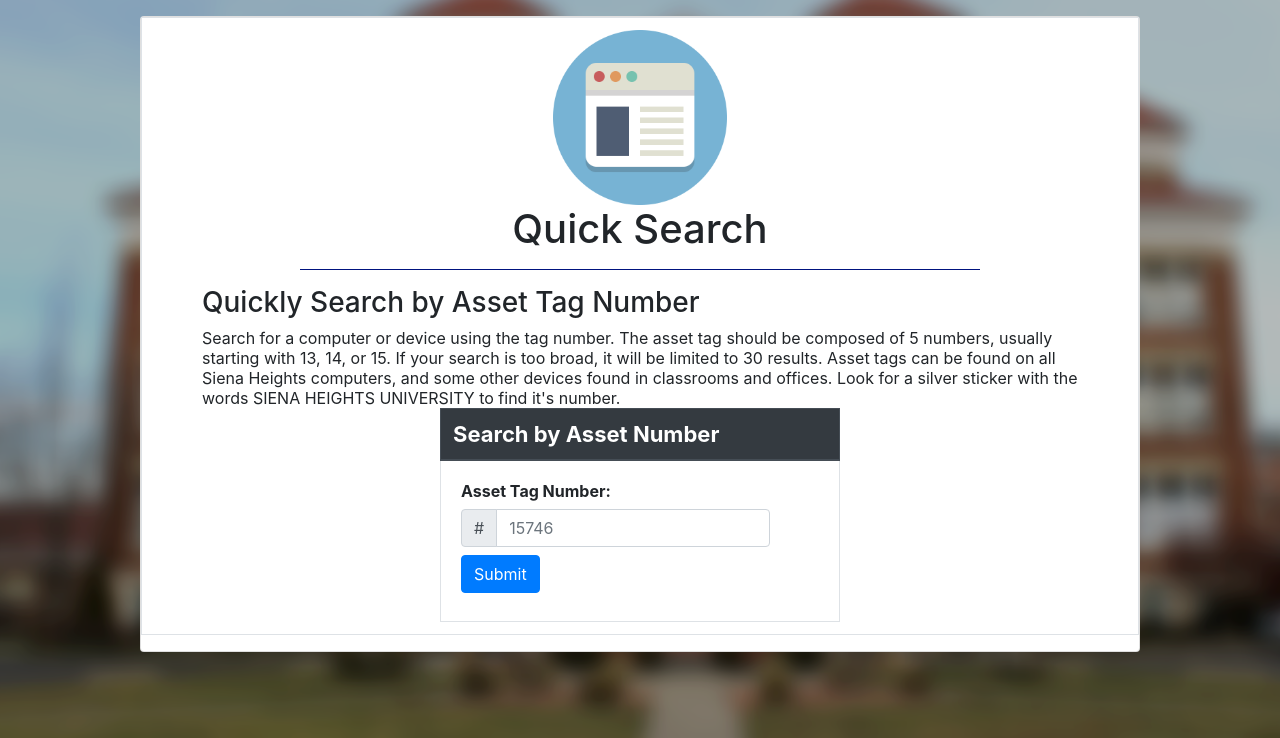
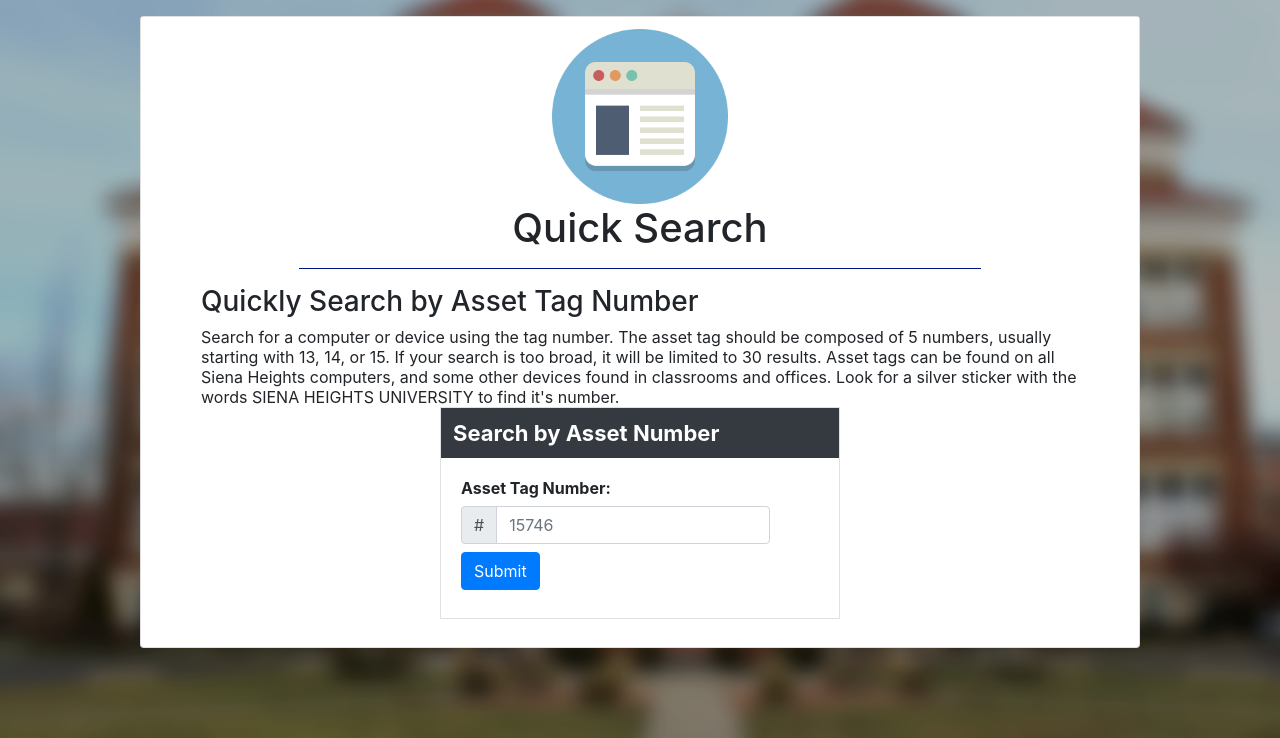
Before and after one commit to applessmillion/JadExplorer, a PHP site: page /search.php in a window 1280 px wide. Shown: the part 62-800 px from the top of the page. Run offline with PHP 8.4, Linux system fonts and the light colour scheme.

Commit message:
Adjusting table borders
The entire page will no longer have a table with a border. This also affected other tables, so I've added borders where needed.

```diff
--- a/web/search.php
+++ b/web/search.php
@@ -59,9 +59,9 @@ if(isset($_GET["assettag"])) {
 					<div class="m-4" style="max-width=50%"><p><?php echo $text_search_results_null_desc; ?></p></div>
 			<?php	} ?>
 			<?php echo $widget_webpage_border; ?>
-					<table width="85%" align="center">
+					<table width="85%" align="center" class="table-bordered">
 						<thead class="thead-dark">
-							<tr class="text-center">
+							<tr class="text-center border">
 								<th>
 									<b style="font-size:<?php echo $table_tagcol_text_size . '">' . $text_search_results_head1; ?></b>
 								</th>
@@ -75,7 +75,7 @@ if(isset($_GET["assettag"])) {
 						</thead>
 <?php
 		while ($obj = mysqli_fetch_object($search_query)) { ?>
-			<tr>
+			<tr class="border">
 				<td>
 					<a class='reg'
 					<?php if($obj->tagno == 0){
@@ -253,7 +253,7 @@ else {
 
 						<!-- Init table -->
 						</br>
-						<table style="max-width:400px" align="center">
+						<table style="max-width:400px" align="center" class="border">
 							<thead class="thead-dark">
 								<tr>
 									<th>
--- a/web/vars.php
+++ b/web/vars.php
@@ -178,7 +178,7 @@ If your search is too broad, it will be limited to 30 results.
 ### Content boxes that are used on almost every page. Sets up the layout for the main content.
 	$webpage_topcontentbox =
 		'<div class="card" style="margin: 0 auto;max-width:80%">
-			<table align="center" width="$webpage_contenttable_width" style="background-color:white" class="table table-bordered">
+			<table align="center" width="$webpage_contenttable_width" style="background-color:white" class="table table-borderless">
 				<tbody>';
 
 	$webpage_bottomcontentbox =
```
